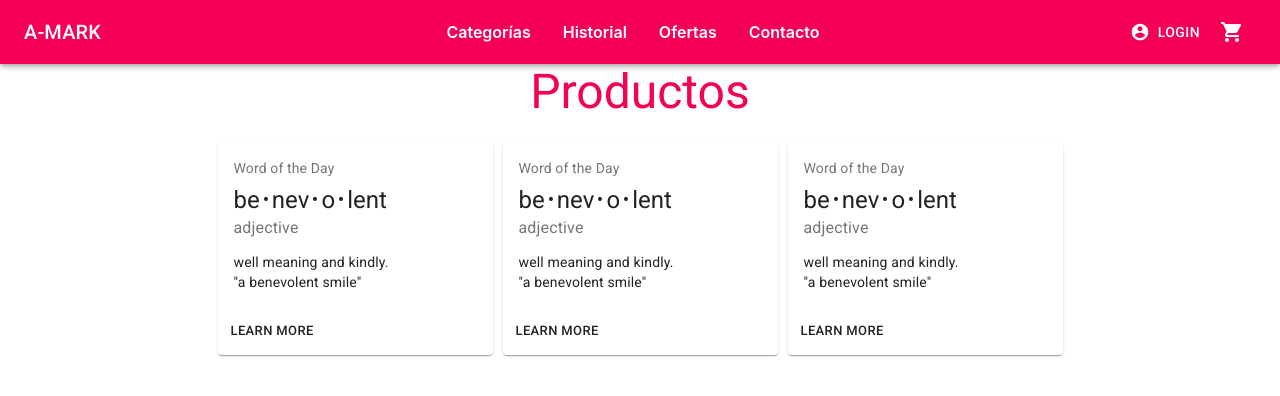
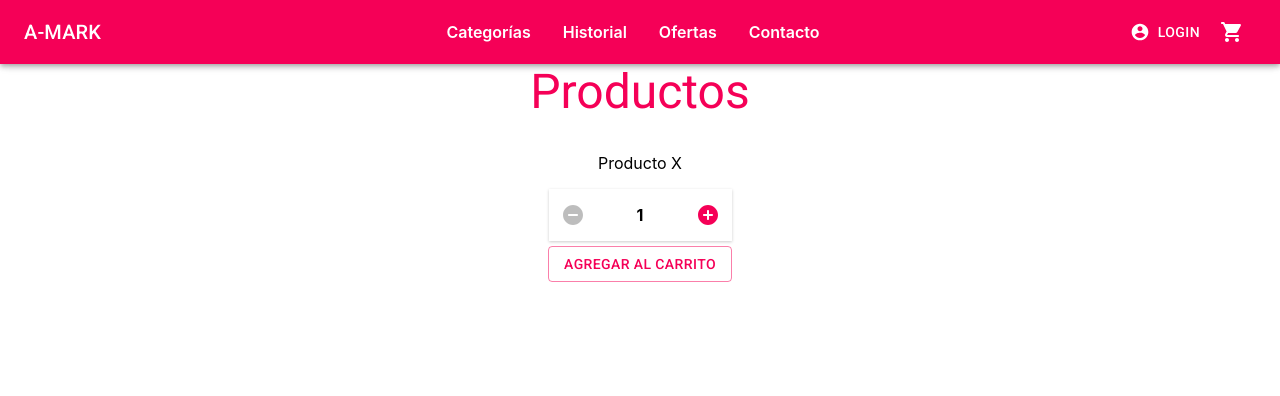
Before and after one commit to davidangeldg/Proyecto-Reactjs, a React (Create React App) app: page / in a window 1280 px wide. Shown: the top 396 px of the page. Built offline with nearby package versions, Linux system fonts and the light colour scheme.

Commit message:
contador

```diff
--- /dev/null
+++ b/src/components/ItemCount/index.jsx
@@ -0,0 +1,49 @@
+import AddCircleRoundedIcon from '@material-ui/icons/AddCircleRounded';
+import RemoveCircleRoundedIcon from '@material-ui/icons/RemoveCircleRounded';
+import IconButton from '@material-ui/core/IconButton';
+import { makeStyles } from '@material-ui/core/styles';
+import Button from '@material-ui/core/Button';
+
+
+const useStyles = makeStyles({
+    contenedor: {
+        display:"flex",
+        justifyContent: "center",
+        alignItems:"center",
+        flexDirection: "column",
+    },
+    centrado: {
+        display:"flex",
+        justifyContent: "space-between",
+        boxShadow: "0px 1px 3px #cccccc",
+        width: 183,
+        flexFlow:"row wrap",
+        marginBottom: 5,
+    },
+    cont: {
+        padding: '1rem',
+    },
+})
+
+
+export const ItemCount =({stock, onAdd, contador, onSubstract}) =>{
+    const classes = useStyles();
+
+    return(
+        <div className={classes.contenedor}>
+            <p>Producto X</p>
+            < div className={classes.centrado}>
+                {(contador > 1) ?
+                <IconButton color="secondary" onClick={onSubstract}><RemoveCircleRoundedIcon /></IconButton>:
+                <IconButton disabled><RemoveCircleRoundedIcon /></IconButton>
+                }
+                <b className={classes.cont}>{contador}</b>
+                {(contador < stock) ?
+                <IconButton color="secondary" onClick={ () => {onAdd(stock)}}><AddCircleRoundedIcon /></IconButton>:
+                <IconButton disabled><AddCircleRoundedIcon /></IconButton>
+                }
+            </div>
+            <Button variant="outlined" color="secondary">Agregar al carrito</Button>
+        </div>
+    )
+};
--- a/src/containers/itemListContainer.jsx
+++ b/src/containers/itemListContainer.jsx
@@ -1,7 +1,10 @@
 // contenedor para productos
+
+import React, { useState } from 'react';
 
 import { Typography } from "@material-ui/core";
 import { makeStyles } from '@material-ui/core/styles';
+import { ItemCount } from "../components/ItemCount";
 import SimpleCard from "../components/SimpleCard";
 
 const useStyles = makeStyles({
@@ -12,9 +15,26 @@ const useStyles = makeStyles({
     },
 })
 
-const ItemListContainer = ({greeting}) => {
+const ItemListContainer = (props) => {
     const classes = useStyles();
+     //hook
+    const [contador, setContador] = useState(1);
 
+    const onAdd = (stock) => {
+        if(contador < stock){
+            setContador(contador + 1);
+        }else{
+            console.log("no tenemos stock")
+        }
+    };
+
+    const onSubstract = () => {
+        if(contador > 1){
+            setContador(contador - 1);
+        }else{
+            console.log("el valor es menor a lo que podemos vender")
+        }
+    };
     return (
         <>
             <Typography
@@ -24,13 +44,9 @@ const ItemListContainer = ({greeting}) => {
             fontWeight={700}
             gutterBottom="true"
             >
-            {greeting}
+            {props.greeting}
             </Typography>
-            <div className={classes.contenedor}>
-                <SimpleCard/>
-                <SimpleCard/>
-                <SimpleCard/>
-            </div>
+            <ItemCount  className={classes.contenedor}stock={12} contador={contador} onSubstract={onSubstract} onAdd={onAdd}/>
         </>
     )
 }
```
Also changed, not shown: 1 other file (tests, documents, lock files or other folders).
